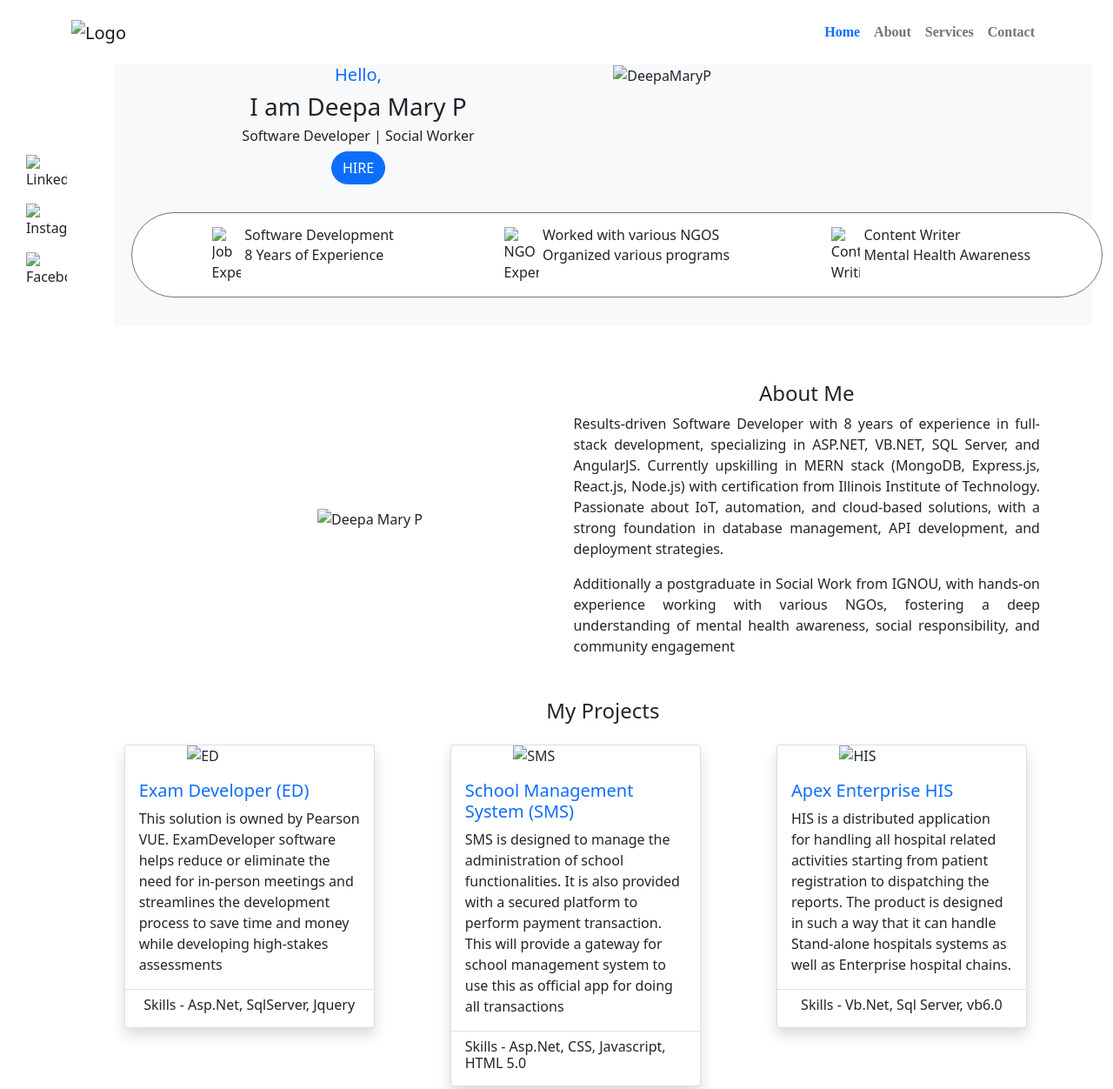
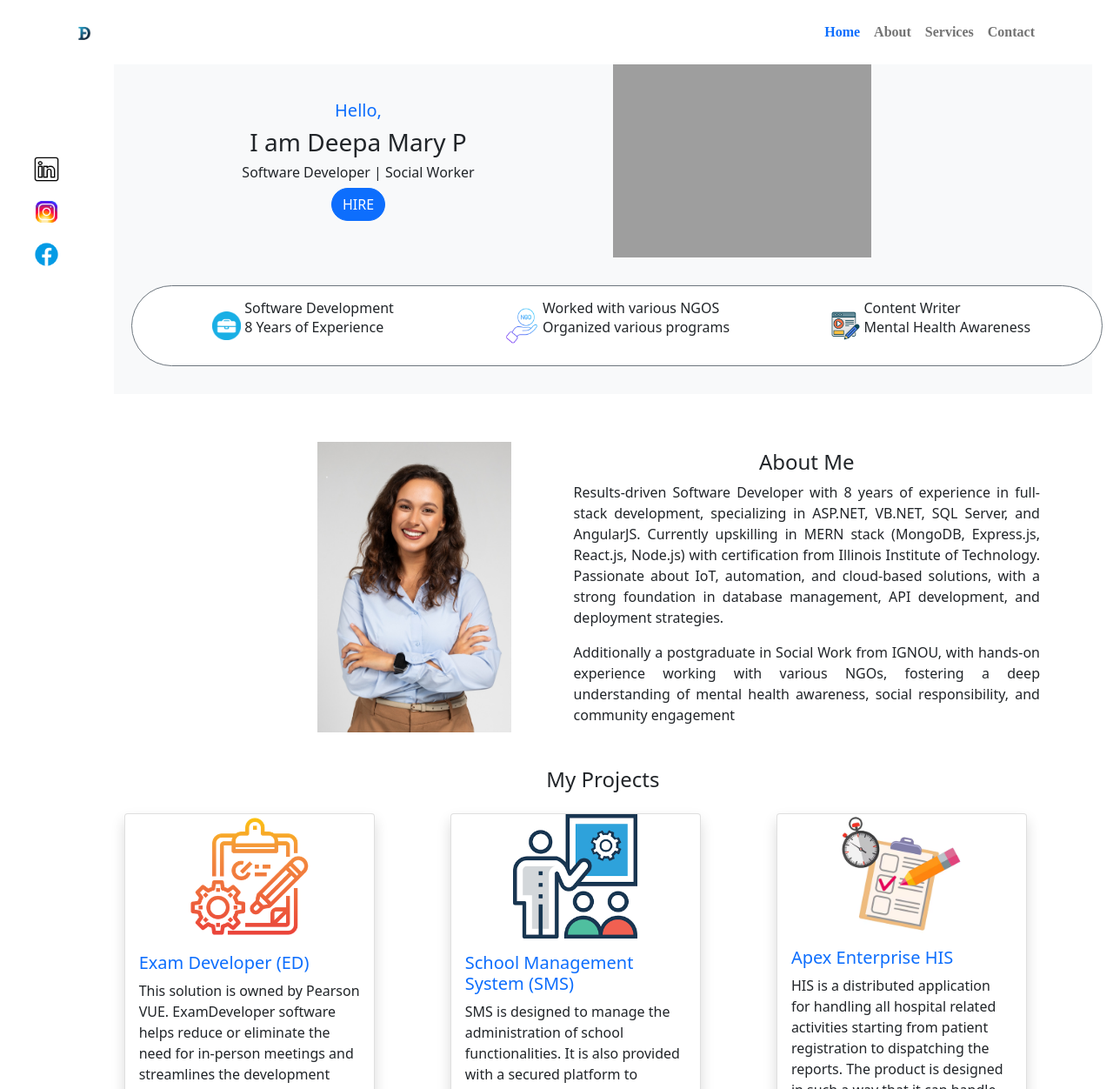
Before and after one commit to DeepaMaryP/Personal-Portfolio---Bootstrap, a plain HTML site: page index.html in a window 1280 px wide. Shown: the top 1252 px of the page at 87% size. Drawn offline with nearby package versions, Linux system fonts and the light colour scheme; the site is published under a folder, as on GitHub Pages, so addresses that start at the root find nothing.

Commit message:
Removed Forward slash to display images properly

```diff
--- a/index.html
+++ b/index.html
@@ -8,7 +8,7 @@
     <meta name="description" content="Aspiring Software Developer">
     <meta name="author" content="DeepaMaryP">
 
-    <link rel="shortcut icon" href="/Assets/myIcon.png" type="image/x-icon">
+    <link rel="shortcut icon" href="Assets/myIcon.png" type="image/x-icon">
     <link rel="stylesheet" href="css/style.css">
 
     <!-- Bootstrap CSS -->
@@ -25,7 +25,7 @@
                         <!-- Added Logo -->
                         <nav class="navbar navbar-light">
                             <a class="navbar-brand" href="#">
-                                <img src="/Assets/Logo1.png" width="30" height="auto" alt="Logo">
+                                <img src="Assets/Logo1.png" width="30" height="auto" alt="Logo">
                             </a>
                         </nav>
                         <button class="navbar-toggler" type="button" data-toggle="collapse"
@@ -53,9 +53,9 @@
                 <!-- First column - Social Media Links  -->
                 <div class="col-1 d-flex sticky">
                     <div class="socialmedia d-flex sticky flex-column justify-content-center align-items-center">
-                        <img src="/Assets/icons-linkedin.png" class="w-50 w-lg-50 m-2" height="auto" alt="LinkedIn" />
-                        <img src="/Assets/icons-insta.png" class="w-50 m-2" height="auto" alt="Instagram" />
-                        <img src="/Assets/icons-facebook.png"class="w-50 m-2" height="auto"  alt="Facebook" />
+                        <img src="Assets/icons-linkedin.png" class="w-50 w-lg-50 m-2" height="auto" alt="LinkedIn" />
+                        <img src="Assets/icons-insta.png" class="w-50 m-2" height="auto" alt="Instagram" />
+                        <img src="Assets/icons-facebook.png"class="w-50 m-2" height="auto"  alt="Facebook" />
                     </div>
                 </div>
                 <div class="col-11 d-flex">
@@ -74,7 +74,7 @@
                                             </div>
                                         </div>
                                         <div class="col">
-                                            <img src="/Assets/Portfolio.png" width="55%" height="auto" alt="DeepaMaryP">
+                                            <img src="Assets/Portfolio.png" width="55%" height="auto" alt="DeepaMaryP">
                                         </div>
                                     </div>
 
@@ -83,7 +83,7 @@
                                             <div class="row border border-secondary rounded-pill bg-white p-3">
                                                 <div class="col-sm-12 col-md-4 align-self-center">
                                                     <div class="job-experience justify-content-center d-flex ">
-                                                        <img src="/Assets/job-experience.png" width="10%" height="10%"
+                                                        <img src="Assets/job-experience.png" width="10%" height="10%"
                                                             class="align-self-center" alt="Job Experience">
                                                         <div class="work-exp ms-1">
                                                             <h6 class="mb-0">Software Development</h6>
@@ -93,7 +93,7 @@
                                                 </div>
                                                 <div class="col-sm-12 col-md-4 align-self-center">
                                                     <div class="ngo d-flex justify-content-center">
-                                                        <img src="/Assets/ngo.png" width="12%" height="10%"
+                                                        <img src="Assets/ngo.png" width="12%" height="10%"
                                                             class="align-self-center" alt="NGO Experience">
                                                         <div class="ngowork ms-1">
                                                             <h6 class="mb-0">Worked with various NGOS</h6>
@@ -103,7 +103,7 @@
                                                 </div>
                                                 <div class="col-sm-12 col-md-4 align-self-center">
                                                     <div class="content-write d-flex justify-content-center">
-                                                        <img src="/Assets/blog_write.png" width="10%" height="10%"
+                                                        <img src="Assets/blog_write.png" width="10%" height="10%"
                                                             class="align-self-center" alt="Content Writing">
                                                         <div class="content ms-1">
                                                             <h6 class="mb-0">Content Writer</h6>
@@ -119,7 +119,7 @@
 
                             <div class="row mt-3" id="about-me"> <!-- Section of About Me -->
                                 <div class="col-md-5 d-flex justify-content-center justify-content-md-end">
-                                    <img id="img-aboutme" src="/Assets/Portfolio-2.jpeg" class="align-self-center " width="50%"
+                                    <img id="img-aboutme" src="Assets/Portfolio-2.jpeg" class="align-self-center " width="50%"
                                         height="auto" alt="Deepa Mary P">
                                 </div>
                                 <div class="col-md-7">
@@ -153,7 +153,7 @@
                                 <h4 class="text-center mb-4">My Projects</h4>
                                 <div class="col">
                                     <div class="card shadow" style="width: 18rem;">
-                                        <img src="/Assets/free-project-manicon1.webp" width="50%"
+                                        <img src="Assets/free-project-manicon1.webp" width="50%"
                                             class="align-self-center" height="auto" alt="ED">
                                         <div class="card-body">
                                             <h5 class="card-title text-primary">Exam Developer (ED)</h5>
@@ -175,7 +175,7 @@
                                 </div>
                                 <div class="col">
                                     <div class="card shadow " style="width: 18rem;">
-                                        <img src="/Assets/school.png" width="50%" class="align-self-center" alt="SMS">
+                                        <img src="Assets/school.png" width="50%" class="align-self-center" alt="SMS">
                                         <div class="card-body">
                                             <h5 class="card-title text-primary">School Management System (SMS)</h5>
                                             <p class="card-text">SMS is designed to manage the administration of school
@@ -198,7 +198,7 @@
                                 </div>
                                 <div class="col">
                                     <div class="card shadow" style="width: 18rem;">
-                                        <img src="/Assets/apx.avif" width="50%" class="align-self-center" alt="HIS">
+                                        <img src="Assets/apx.avif" width="50%" class="align-self-center" alt="HIS">
                                         <div class="card-body">
                                             <h5 class="card-title text-primary">Apex Enterprise HIS</h5>
                                             <p class="card-text">HIS is a distributed application for handling all
```
